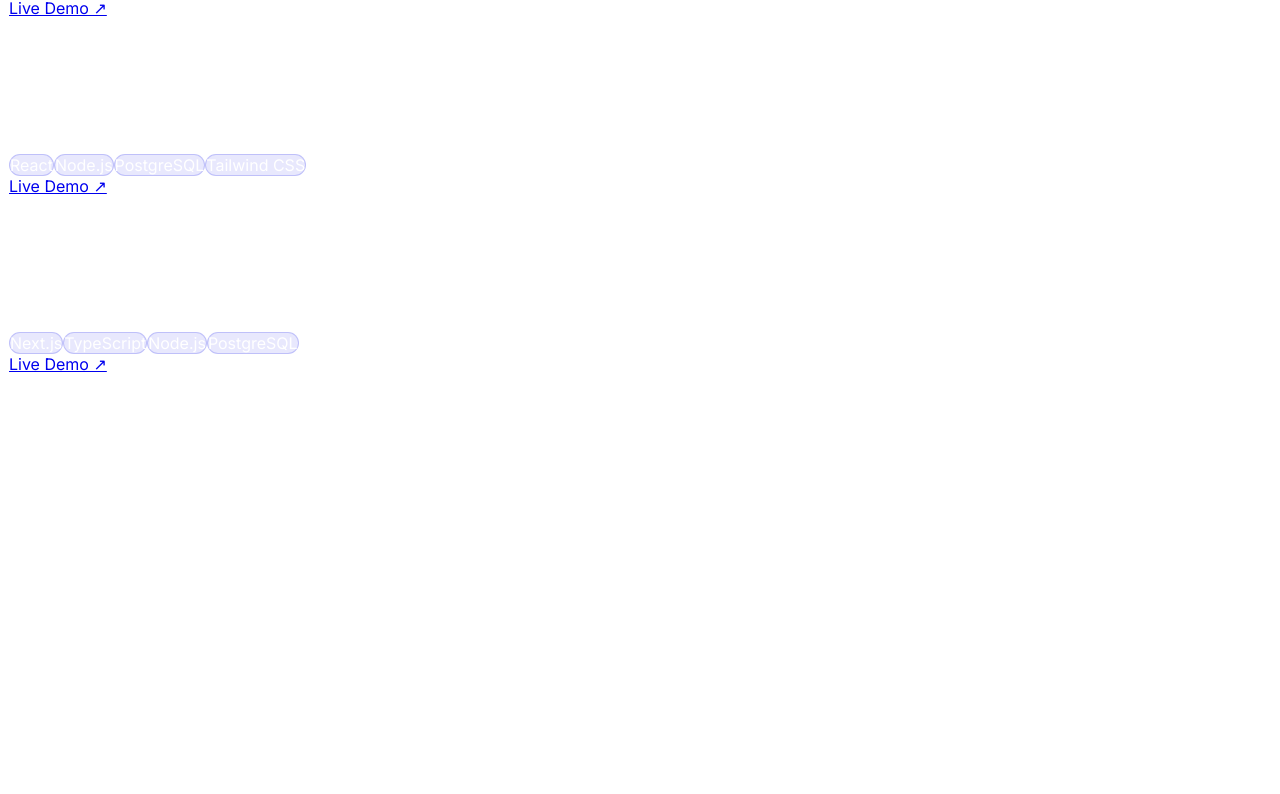
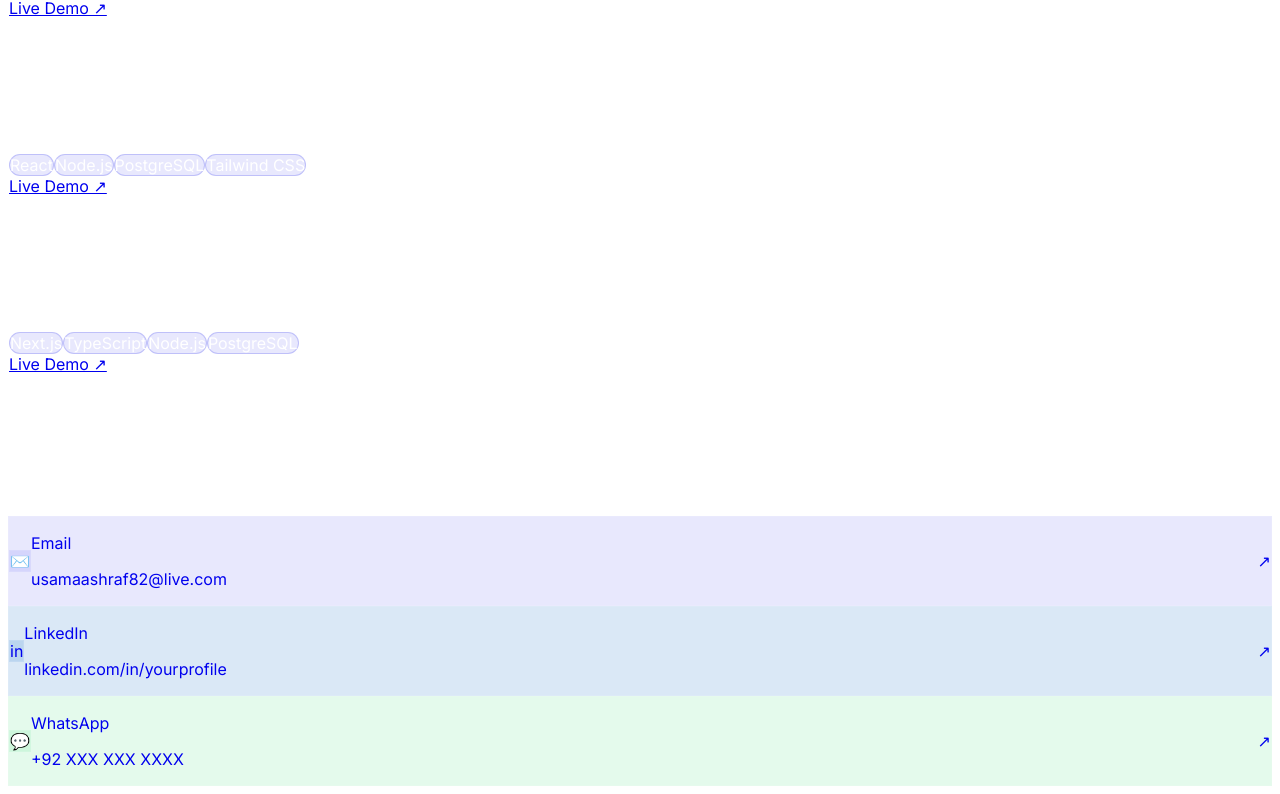
Before and after one commit to UsamaAshraf82/portfolio, a Next.js app: page / in a window 1280 px wide. Shown: the part 2530-3324 px from the top of the page. Before the commit the page ends 2913 px from the top, so only its background shows below. Built offline with nearby package versions, Linux system fonts and the light colour scheme.

Commit message:
feat: add Contact section with social link cards

```diff
--- a/app/page.tsx
+++ b/app/page.tsx
@@ -4,6 +4,7 @@ import About from "@/components/sections/About";
 import Skills from "@/components/sections/Skills";
 import Experience from "@/components/sections/Experience";
 import Projects from "@/components/sections/Projects";
+import Contact from "@/components/sections/Contact";
 
 export default function Home() {
   return (
@@ -14,6 +15,7 @@ export default function Home() {
       <Skills />
       <Experience />
       <Projects />
+      <Contact />
     </main>
   );
 }
--- /dev/null
+++ b/components/sections/Contact.tsx
@@ -0,0 +1,54 @@
+"use client";
+
+import { motion } from "framer-motion";
+import { contactLinks } from "@/data/contact";
+import SectionHeader from "@/components/ui/SectionHeader";
+
+const icons: Record<string, string> = {
+  Email: "✉️",
+  LinkedIn: "in",
+  WhatsApp: "💬",
+};
+
+export default function Contact() {
+  return (
+    <section id="contact" className="py-24 px-6 max-w-5xl mx-auto">
+      <SectionHeader label="Contact" heading="Let's Work Together" />
+      <p className="text-white/40 text-sm mb-8 max-w-md leading-relaxed">
+        Have a project in mind or want to collaborate? Reach out through any of the channels below.
+      </p>
+      <div className="flex flex-col gap-4 max-w-md">
+        {contactLinks.map((link, i) => (
+          <motion.a
+            key={link.label}
+            href={link.href}
+            target={link.label !== "Email" ? "_blank" : undefined}
+            rel="noopener noreferrer"
+            initial={{ opacity: 0, x: -16 }}
+            whileInView={{ opacity: 1, x: 0 }}
+            viewport={{ once: true }}
+            transition={{ duration: 0.35, delay: i * 0.08 }}
+            className="flex items-center gap-4 rounded-xl px-5 py-4 border transition-all hover:border-violet-500/40 hover:shadow-[0_0_16px_rgba(99,102,241,0.1)]"
+            style={{
+              background: link.color,
+              borderColor: "rgba(255,255,255,0.08)",
+              textDecoration: "none",
+            }}
+          >
+            <div
+              className="w-10 h-10 rounded-lg flex items-center justify-center text-base flex-shrink-0 border"
+              style={{ background: link.color, borderColor: "rgba(255,255,255,0.1)" }}
+            >
+              {icons[link.label] ?? "🔗"}
+            </div>
+            <div className="flex-1 min-w-0">
+              <p className="text-white text-sm font-bold">{link.label}</p>
+              <p className="text-indigo-400 text-xs mt-0.5 truncate">{link.handle}</p>
+            </div>
+            <span className="text-white/20 text-base">↗</span>
+          </motion.a>
+        ))}
+      </div>
+    </section>
+  );
+}
```
